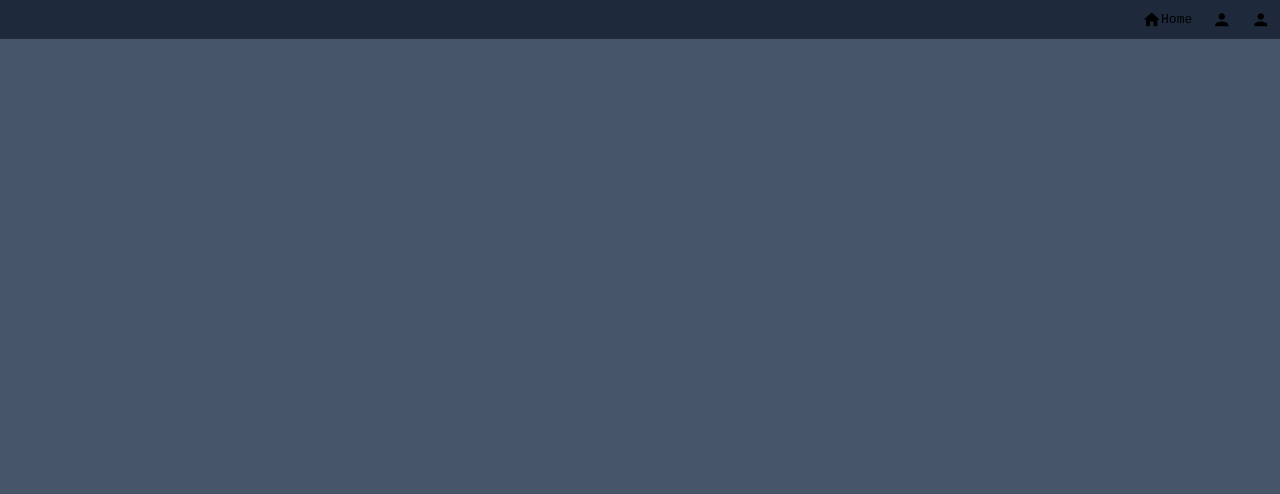
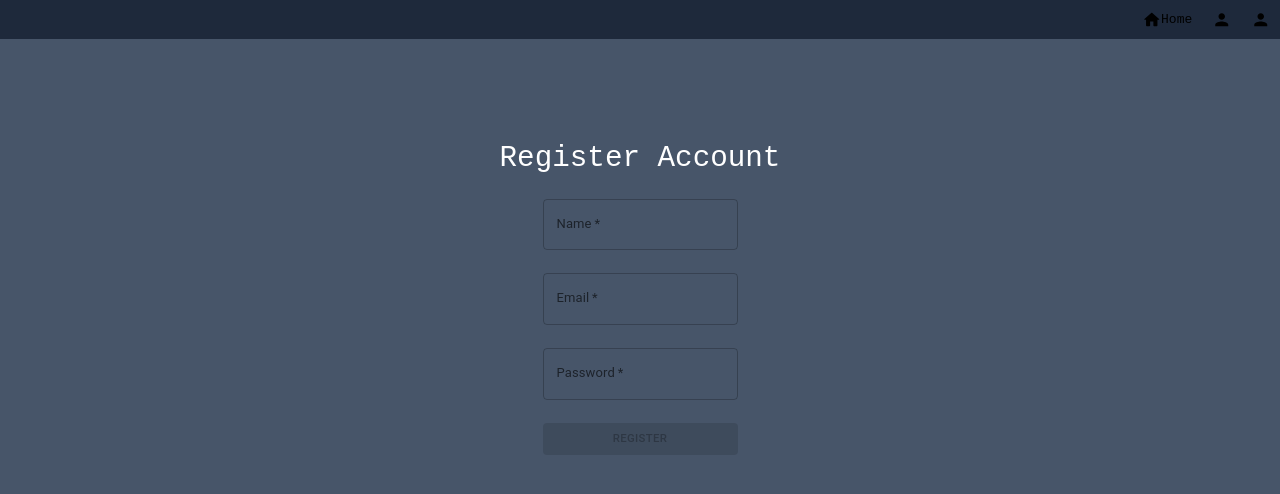
Before and after one commit to Thyago-Oliveira-Perez/passwordManager, a React (Vite) app in the folder webApp/: page /register in a window 1280 px wide. Before the commit this address had no page. Shown: the top 494 px of the page. Built offline with nearby package versions, Linux system fonts and the light colour scheme.

Commit message:
feature - tela de registro finalizada

```diff
--- a/webApp/src/App.tsx
+++ b/webApp/src/App.tsx
@@ -3,6 +3,7 @@ import "./styles/main.css";
 import HomePage from "./pages/homePage";
 import LoginPage from "./pages/login";
 import Header from "./components/header/header";
+import RegisterPage from "./pages/register";
 
 function App() {
   return (
@@ -12,6 +13,7 @@ function App() {
         <Routes>
           <Route path="/home" element={<HomePage />}></Route>
           <Route path="/login" element={<LoginPage />}></Route>
+          <Route path="/register" element={<RegisterPage />}></Route>
         </Routes>
       </div>
     </BrowserRouter>
--- a/webApp/src/api/common.api.ts
+++ b/webApp/src/api/common.api.ts
@@ -12,7 +12,7 @@ export class CommonApi {
     return Promise.reject(error.response)
   }
 
-  protected async _login<T>(model: T): Promise<T> {
+  protected async _post<T, U>(model: T): Promise<U> {
     try {
       return await this.axiosClient.post(`${this.url}`, model);
     } catch (error: any) {
--- a/webApp/src/api/login.api.ts
+++ /dev/null
@@ -1,16 +0,0 @@
-import {
-  LoginRequest,
-  LoginResponse,
-} from "../pages/login/components/formLogin/formLogin.types";
-import { CommonApi } from "./common.api";
-
-export class LoginApi extends CommonApi {
-  constructor() {
-    super();
-    this.url = this.url + "/auth/login";
-  }
-
-  public async login<LoginResponse>(LoginRequest: LoginRequest): Promise<LoginResponse> {
-    return (await this.axiosClient.post(`${this.url}`, LoginRequest)).data;
-  }
-}
--- /dev/null
+++ b/webApp/src/api/user.api.ts
@@ -0,0 +1,29 @@
+import { CommonApi } from "./common.api";
+import {
+  LoginRequest,
+  LoginResponse,
+} from "../pages/login/components/formLogin/formLogin.types";
+
+import {
+  RegisterRequest,
+  RegisterResponse,
+} from "../pages/register/components/formeRegister/formeRegister.types";
+
+export class UserApi extends CommonApi {
+  constructor() {
+    super();
+    this.url = this.url + "/auth/login";
+  }
+
+  public async login<LoginRequest, LoginResponse>(
+    loginRequest: LoginRequest
+  ): Promise<LoginResponse> {
+    return await this._post(loginRequest);
+  }
+
+  public async register<RegisterRequest, RegisterResponse>(
+    registerRequest: RegisterRequest
+  ): Promise<RegisterResponse> {
+    return await this._post(registerRequest);
+  }
+}
--- a/webApp/src/pages/login/components/formLogin/formLogin.types.ts
+++ b/webApp/src/pages/login/components/formLogin/formLogin.types.ts
@@ -12,7 +12,7 @@ export interface LoginResponse {
 }
 
 export interface FormLoginTypes {
-  loginObj: any;
+  loginObj: LoginRequest;
   setLoginObj: React.Dispatch<React.SetStateAction<LoginRequest>>;
   login: any;
 }
--- a/webApp/src/pages/login/components/formLogin/index.tsx
+++ b/webApp/src/pages/login/components/formLogin/index.tsx
@@ -1,6 +1,7 @@
-import { TextField, Button, Link, InputLabel } from "@mui/material";
+import { TextField, Button, InputLabel } from "@mui/material";
 import { useState } from "react";
-import { FormLoginTypes, LoginRequest } from "./formLogin.types";
+import { Link } from "react-router-dom";
+import { FormLoginTypes } from "./formLogin.types";
 
 export default function FormLogin(props: FormLoginTypes) {
   return (
@@ -55,7 +56,7 @@ export default function FormLogin(props: FormLoginTypes) {
 
       <div className="flex flex-col content-center m-2">
         <InputLabel className="text-center">Não tem uma conta?</InputLabel>
-        <Link className="text-center" href="register" underline="none">
+        <Link className="text-center" to="/register">
           Cadastre-se
         </Link>
       </div>
--- a/webApp/src/pages/login/index.tsx
+++ b/webApp/src/pages/login/index.tsx
@@ -1,13 +1,10 @@
 import FormLogin from "./components/formLogin";
-import { Button } from "@mui/material";
-import { Link } from "react-router-dom";
-import ChevronLeftRoundedIcon from "@mui/icons-material/ChevronLeftRounded";
 import { LoginRequest } from "./components/formLogin/formLogin.types";
 import { useState } from "react";
-import { LoginApi } from "../../api/login.api";
+import { UserApi } from "../../api/user.api";
 
 export default function LoginPage() {
-  const loginApi = new LoginApi();
+  const userApi = new UserApi();
 
   const [loginObj, setLoginObj] = useState<LoginRequest>({
     login: "",
@@ -15,7 +12,7 @@ export default function LoginPage() {
   });
 
   const sendRequest = () => {
-    loginApi.login(loginObj).then((response) => {
+    userApi.login(loginObj).then((response) => {
       console.log(response);
     })
   };
--- /dev/null
+++ b/webApp/src/pages/register/components/formeRegister/index.tsx
@@ -0,0 +1,75 @@
+import { Button, InputLabel, TextField } from "@mui/material";
+import { Link } from "react-router-dom";
+import { FormRegisterTypes } from "./formeRegister.types";
+
+export default function FormRegister(props: FormRegisterTypes) {
+  return (
+    <div className="flex flex-col justify-between items-center h-96">
+      <h1 className="text-4xl text-white">Register Account</h1>
+
+      <div>
+        <TextField
+          label="Name"
+          variant="outlined"
+          required={true}
+          onChange={(e) =>
+            props.setRegisterObj({
+              ...props.registerObj,
+              name: e.target.value,
+            })
+          }
+          className="w-60"
+        />
+      </div>
+
+      <div>
+        <TextField
+          label="Email"
+          variant="outlined"
+          type="password"
+          required={true}
+          onChange={(e) =>
+            props.setRegisterObj({
+              ...props.registerObj,
+              email: e.target.value,
+            })
+          }
+          className="w-60"
+        />
+      </div>
+
+      <div>
+        <TextField
+          label="Password"
+          variant="outlined"
+          type="password"
+          required={true}
+          onChange={(e) =>
+            props.setRegisterObj({
+              ...props.registerObj,
+              password: e.target.value,
+            })
+          }
+          className="w-60"
+        />
+      </div>
+
+      <div>
+        <Button
+          onClick={() => props.register()}
+          className="w-60"
+          variant="contained"
+          disabled={
+            props.registerObj.name != "" &&
+            props.registerObj.email != "" &&
+            props.registerObj.password != ""
+              ? false
+              : true
+          }
+        >
+          Register
+        </Button>
+      </div>
+    </div>
+  );
+}
--- /dev/null
+++ b/webApp/src/pages/register/index.tsx
@@ -0,0 +1,30 @@
+import { useState } from "react";
+import { UserApi } from "../../api/user.api";
+import FormRegister from "./components/formeRegister";
+import { RegisterRequest } from "./components/formeRegister/formeRegister.types";
+
+export default function RegisterPage() {
+  const userApi = new UserApi();
+
+  const [registerObj, setRegisterObj] = useState<RegisterRequest>({
+    name: "",
+    email: "",
+    password: "",
+  });
+
+  const register = () => {
+    userApi.register(registerObj).then((response) => {
+      console.log(response);
+    });
+  };
+
+  return (
+    <div className="mt-32 w-full h-4/5">
+      <FormRegister
+        registerObj={registerObj}
+        setRegisterObj={setRegisterObj}
+        register={() => register()}
+      />
+    </div>
+  );
+}
```
Also changed, not shown: webApp/src/pages/register/components/formeRegister/formeRegister.types.ts (added, +15 -0 lines).
